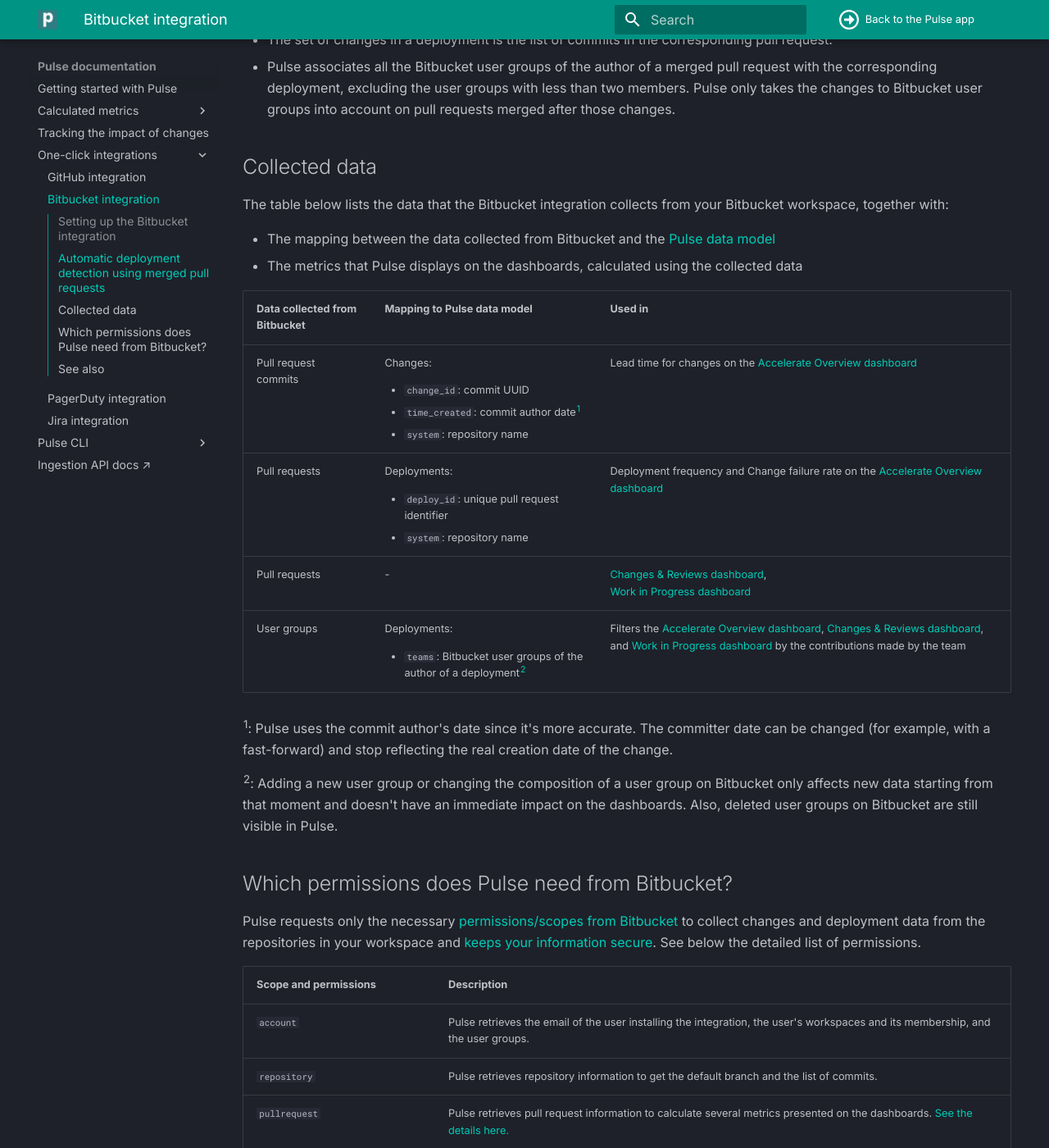
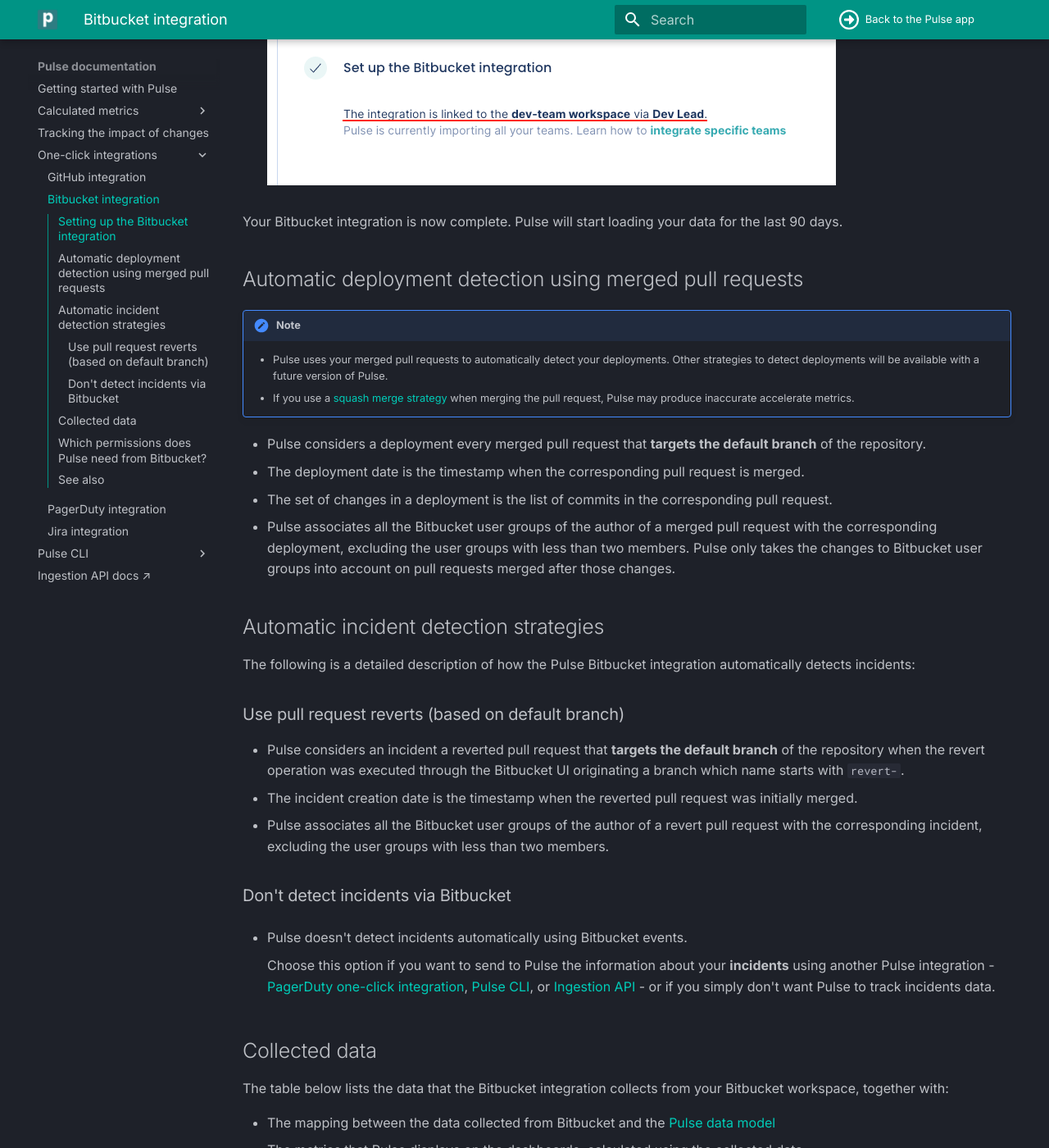
Before and after one commit to codacy/pulse-user-docs, an MkDocs documentation site: the page built from docs/one-click-integrations/bitbucket-integration.md, in a window 1280 px wide and 1400 px high, scrolled down 2615 px. Shown: the whole window at 82% size. Built offline with MkDocs 1.6.1 and Material for MkDocs 9.7.7, drawn with Linux system fonts in a browser that asks for light colours; some of the changed text lies outside the part shown.

Commit message:
feat: Update incidents detection and Bitbucket setup flow

```diff
--- a/docs/one-click-integrations/bitbucket-integration.md
+++ b/docs/one-click-integrations/bitbucket-integration.md
@@ -1,6 +1,8 @@
 # Bitbucket integration
 
-Pulse integrates with Bitbucket Cloud to receive data about changes and deployments, necessary to calculate the metrics:
+Pulse integrates with Bitbucket Cloud to receive data about changes, deployments, and incidents, necessary to calculate the Accelerate metrics:
+
+-   [Deployment frequency](../metrics/accelerate.md#deployment-frequency)
 
 -   [Lead time for changes](../metrics/accelerate.md#lead-time-for-changes), including the following drill-down metrics:
 
@@ -10,7 +12,9 @@
 
     -   [Work in progress metrics](../metrics/accelerate-wip.md)
 
--   [Deployment frequency](../metrics/accelerate.md#deployment-frequency)
+-   [Time to recover](../metrics/accelerate.md#time-to-recover)
+
+-   [Change failure rate](../metrics/accelerate.md#change-failure-rate)
 
 ## Setting up the Bitbucket integration
 
@@ -26,15 +30,21 @@
 
     ![Installing the Pulse Bitbucket App](images/bitbucket-installing.png)
 
-1.  Choose the workspace that you want to connect the integration to and click **Complete setup** to confirm. You can only select a workspace where you have owner permissions.
+1.  Choose the workspace that you want to connect the integration. You can only select a workspace where you have owner permissions.
 
     ![Choosing the Bitbucket workspace](images/bitbucket-workspace.png)
 
-1.  Wait until you get a confirmation that Pulse successfully connected the integration to Bitbucket.
+1.  Choose the strategy to detect incidents that best fits your workflows. See the [section below](#incident-detection-strategy) for a detailed description of each option.
+
+    ![Configuring the incident detection strategy](images/bitbucket-ok.png)<!--TODO: Update screenshot to bitbucket-incident-strategy.png-->
+
+1.  Click **Complete setup**.
+
+1.  Wait until you get a confirmation that Pulse successfully connected the integration to Bitbucket. If there is an error please [contact support](mailto:pulsesupport@codacy.com).
 
     ![Pulse Bitbucket integration set up successfully](images/bitbucket-ok.png)
 
-If there is an error please [contact support](mailto:pulsesupport@codacy.com).
+Your Bitbucket integration is now complete. Pulse will start loading your data for the last 90 days.
 
 ## Automatic deployment detection using merged pull requests {: id="deployment-detection-merged-pr"}
 
@@ -46,6 +56,22 @@
 -   The deployment date is the timestamp when the corresponding pull request is merged.
 -   The set of changes in a deployment is the list of commits in the corresponding pull request.
 -   Pulse associates all the Bitbucket user groups of the author of a merged pull request with the corresponding deployment, excluding the user groups with less than two members. Pulse only takes the changes to Bitbucket user groups into account on pull requests merged after those changes.
+
+## Automatic incident detection strategies {: id="incident-detection-strategy"}
+
+The following is a detailed description of how the Pulse Bitbucket integration automatically detects incidents:
+
+### Use pull request reverts (based on default branch)
+
+-   Pulse considers an incident a reverted pull request that **targets the default branch** of the repository when the revert operation was executed through the Bitbucket UI originating a branch which name starts with `revert-`.
+-   The incident creation date is the timestamp when the reverted pull request was initially merged.
+-   Pulse associates all the Bitbucket user groups of the author of a revert pull request with the corresponding incident, excluding the user groups with less than two members.
+
+### Don't detect incidents via Bitbucket
+
+-   Pulse doesn't detect incidents automatically using Bitbucket events.
+
+    Choose this option if you want to send to Pulse the information about your **incidents** using another Pulse integration - [PagerDuty one-click integration](pagerduty-integration.md), [Pulse CLI](../cli/cli.md), or [Ingestion API](https://ingestion.pulse.codacy.com/v1/api-docs) - or if you simply don't want Pulse to track incidents data.
 
 ## Collected data
 
@@ -85,6 +111,17 @@
         </ul>
     </td>
     <td>Deployment frequency and Change failure rate on the <a href="../../metrics/accelerate/">Accelerate Overview dashboard</a></td>
+</tr>
+<tr>
+    <td>Pull requests</td>
+    <td>
+        <p>Incidents:</p>
+        <ul>
+            <li>??<code>deploy_id</code>: unique pull request identifier??</li>
+            <li>??<code>system</code>: repository name??</li>
+        </ul>
+    </td>
+    <td>Time to recover and Change failure rate on the <a href="../../metrics/accelerate/">Accelerate Overview dashboard</a></td>
 </tr>
 <tr>
     <td>Pull requests</td>
```
Also changed, not shown: docs/index.md (+1 -1 lines), docs/metrics/accelerate.md (+6 -2 lines).
